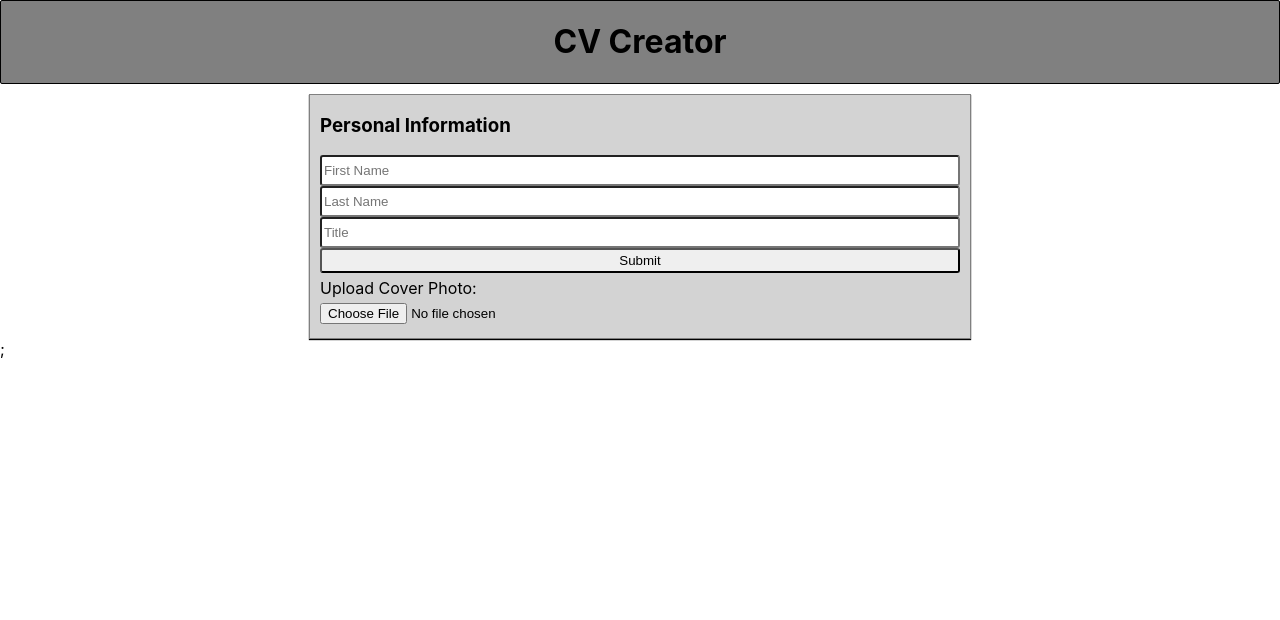
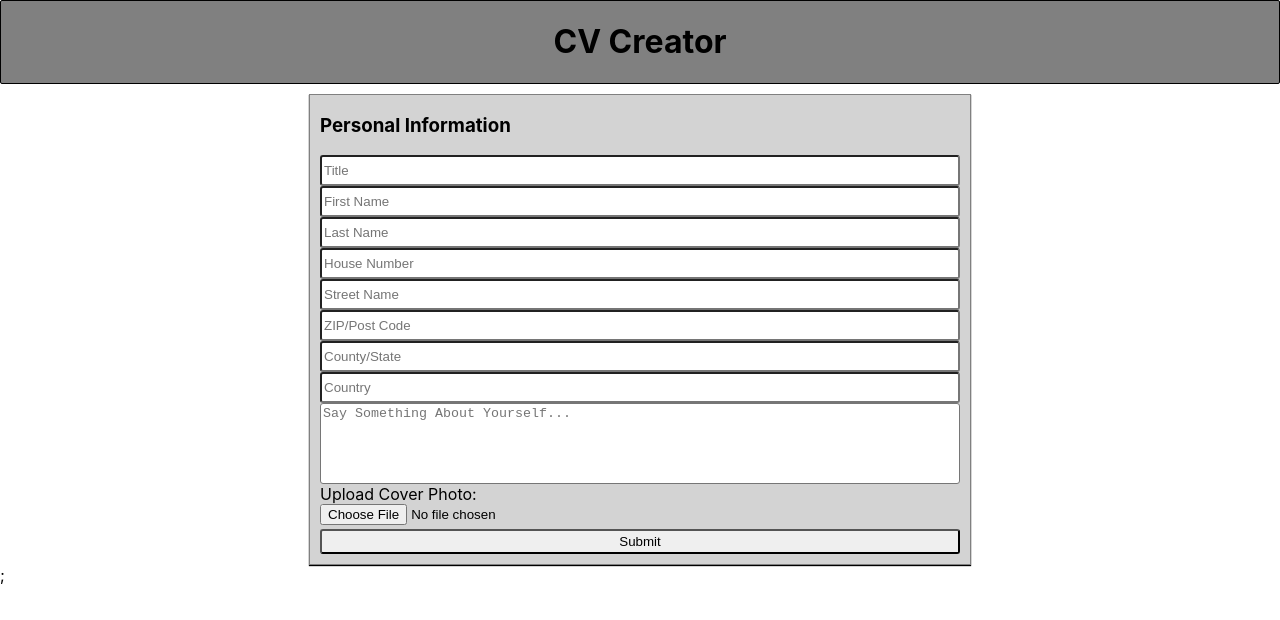
Before and after one commit to Vaxe1066/CV-Application, a React (Create React App) app: page / in a window 1280 px wide. Shown: the top 620 px of the page. Built offline with nearby package versions, Linux system fonts and the light colour scheme.

Commit message:
Personal info components working

```diff
--- a/package.json
+++ b/package.json
@@ -8,7 +8,7 @@
     "@testing-library/user-event": "^12.8.3",
     "react": "^17.0.2",
     "react-dom": "^17.0.2",
-    "react-scripts": "4.0.3",
+    "react-scripts": "^4.0.3",
     "web-vitals": "^1.1.2"
   },
   "scripts": {
@@ -34,5 +34,8 @@
       "last 1 firefox version",
       "last 1 safari version"
     ]
+  },
+  "devDependencies": {
+    "@rollup/plugin-babel": "^5.3.0"
   }
 }
--- a/src/App.js
+++ b/src/App.js
@@ -15,7 +15,13 @@ class App extends Component {
       fname: '',
       lname: '',
       title: '',
-      img: ''
+      img: '',
+      houseNo: '',
+      streetName: '',
+      postCode:'',
+      county: '',
+      country:'',
+      personalStat: '',
     };
 
     this.handleChange = this.handleChange.bind(this);
@@ -29,8 +35,8 @@ class App extends Component {
   }
 
 
-  handleImg(event){
-    this.setState({img: URL.createObjectURL(event.target.files[0])});
+  handleImg(filename){
+    this.setState({img: URL.createObjectURL(filename)});
   }
 
   handleSubmit(event){
@@ -47,13 +53,29 @@ class App extends Component {
     let varOut = '';
     if(!this.state.output){
       varOut =  <form  className='personal-info js-personal-info' onSubmit={evt => this.handleSubmit(evt)} >
-                    <Info fname={this.state.fname} lname={this.state.lname} title={this.state.title} onChange={this.handleChange} />
-                    <label htmlFor="img">Upload Cover Photo:</label>
-                    <input type="file" id="img" name="img" accept="image/*" onChange={this.handleImg} />
+                    <Info fname={this.state.fname} lname={this.state.lname} title={this.state.title}
+                          houseNo={this.state.houseNo}
+                          streetName={this.state.streetName}
+                          postCode={this.state.postCode}
+                          county={this.state.county}
+                          country={this.state.country}
+                          personalStat = {this.state.personalStat}
+                          onChange={this.handleChange}
+                          onChangeImg = {this.handleImg} />
+                    {/*<label htmlFor="img">Upload Cover Photo:</label>
+                    <input type="file" id="img" name="img" accept="image/*" onChange={this.handleImg} />*/}
                 </form>
     }
     else if(this.state.output){
-      varOut = <Output fname={this.state.fname} lname={this.state.lname} img={this.state.img}/>;
+      varOut = <Output title={this.state.title} fname={this.state.fname}
+                        lname={this.state.lname}
+                        img={this.state.img}
+                        houseNo={this.state.houseNo}
+                        streetName={this.state.streetName}
+                        postCode={this.state.postCode}
+                        county={this.state.county}
+                        country={this.state.country}
+                        personalStat = {this.state.personalStat} />;
     }
 
     return (
--- a/src/components/Info.js
+++ b/src/components/Info.js
@@ -5,7 +5,7 @@ class Info extends Component {
         super(props);
 
         this.handleChange = this.handleChange.bind(this);
-
+        this.handleImg = this.handleImg.bind(this);
     }
 
 
@@ -13,19 +13,30 @@ class Info extends Component {
         this.props.onChange(event.target.id, event.target.value);
     }
 
+    handleImg = (event) =>{
+        this.props.onChangeImg(event.target.files[0])
+    }
+
     render() {
         //const {items} = this.props;
 
         let myFunc = this.handleChange;
+        let imgFunc = this.handleImg;
         return (
             <div className="main-form js-main-form">
                 {/*<form  className='personal-info js-personal-info' onSubmit={evt => this.handleSubmit(evt)} >*/}
                     <h3>Personal Information</h3>
+                    <input id="title" placeholder='Title' type="text" value={this.props.title} onChange={myFunc}/>
                     <input id="fname" placeholder='First Name' type="text" value={this.props.fname} onChange={myFunc}></input>
                     <input id="lname" placeholder='Last Name' type="text" value={this.props.lname} onChange={myFunc}/>
-                    <input id="title" placeholder='Title' type="text" value={this.props.title} onChange={myFunc}/>
-                    {/*<label htmlFor="img">Upload Cover Photo:</label>
-                    <input type="file" id="img" name="img" accept="image/*" onChange={myFunc} />*/}
+                    <input id="houseNo" placeholder='House Number' type="text" value={this.props.houseNo} onChange={myFunc}/>
+                    <input id="streetName" placeholder='Street Name' type="text" value={this.props.streetName} onChange={myFunc}/>
+                    <input id="postCode" placeholder='ZIP/Post Code' type="text" value={this.props.postCode} onChange={myFunc}/>
+                    <input id="county" placeholder='County/State' type="text" value={this.props.county} onChange={myFunc}/>
+                    <input id="country" placeholder='Country' type="text" value={this.props.country} onChange={myFunc}/>
+                    <textarea id='personalStat' placeholder ='Say Something About Yourself...' type='text' value={this.props.personalStat} onChange={myFunc}   maxLength='500' />
+                    <label htmlFor="img">Upload Cover Photo:</label>
+                    <input type="file" id="img" name="img" accept="image/*" onChange={imgFunc} />
                     <input type="submit" value="Submit" />
                 {/*</form>*/}
             </div>
--- a/src/components/Output.js
+++ b/src/components/Output.js
@@ -10,7 +10,20 @@ class Output extends Component {
     render(){
         return(
             <div className="main-output js-main-output">
-                <h3>{this.props.fname} {this.props.lname}</h3>
+                <div className="fullName">
+                <h3>{this.props.title} {this.props.fname} {this.props.lname}</h3>
+                </div>
+                <div className="address">
+                    <h4>Address and Contact</h4>
+                    <p>{this.props.houseNo} {this.props.streetName} <br/>
+                        {this.props.postCode} <br/>
+                        {this.props.postCode} <br/>
+                        {this.props.county} <br/>
+                        {this.props.country}
+                    </p>
+
+                </div>
+
                 <img src={this.props.img} alt="my face"/>
             </div>
         );
--- a/src/styles/App.css
+++ b/src/styles/App.css
@@ -34,7 +34,7 @@
   width: 100%;
   display: flex;
   flex-direction: column;
-  gap: 5px;
+  gap: 20px;
   width: 50vw;
   align-self: center;
   border: 1px solid gray;
@@ -55,6 +55,13 @@ h3{
   flex-direction: row;
   justify-content: flex-start;
 }
+
+textarea {
+  resize: none;
+  height: 75px;
+  border-radius: 3px;
+}
+
 
 
 
```
Also changed, not shown: 1 other file (tests, documents, lock files or other folders).
